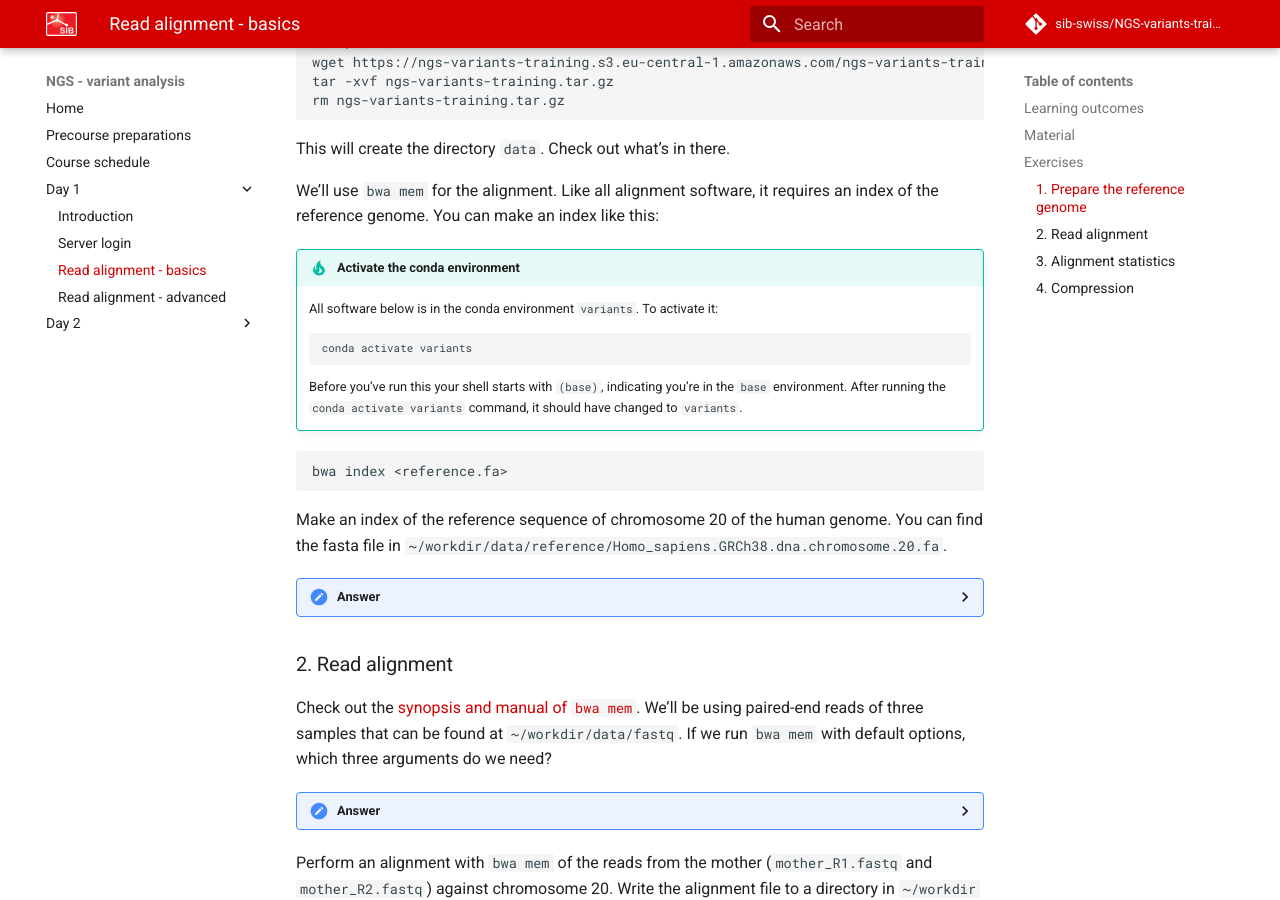
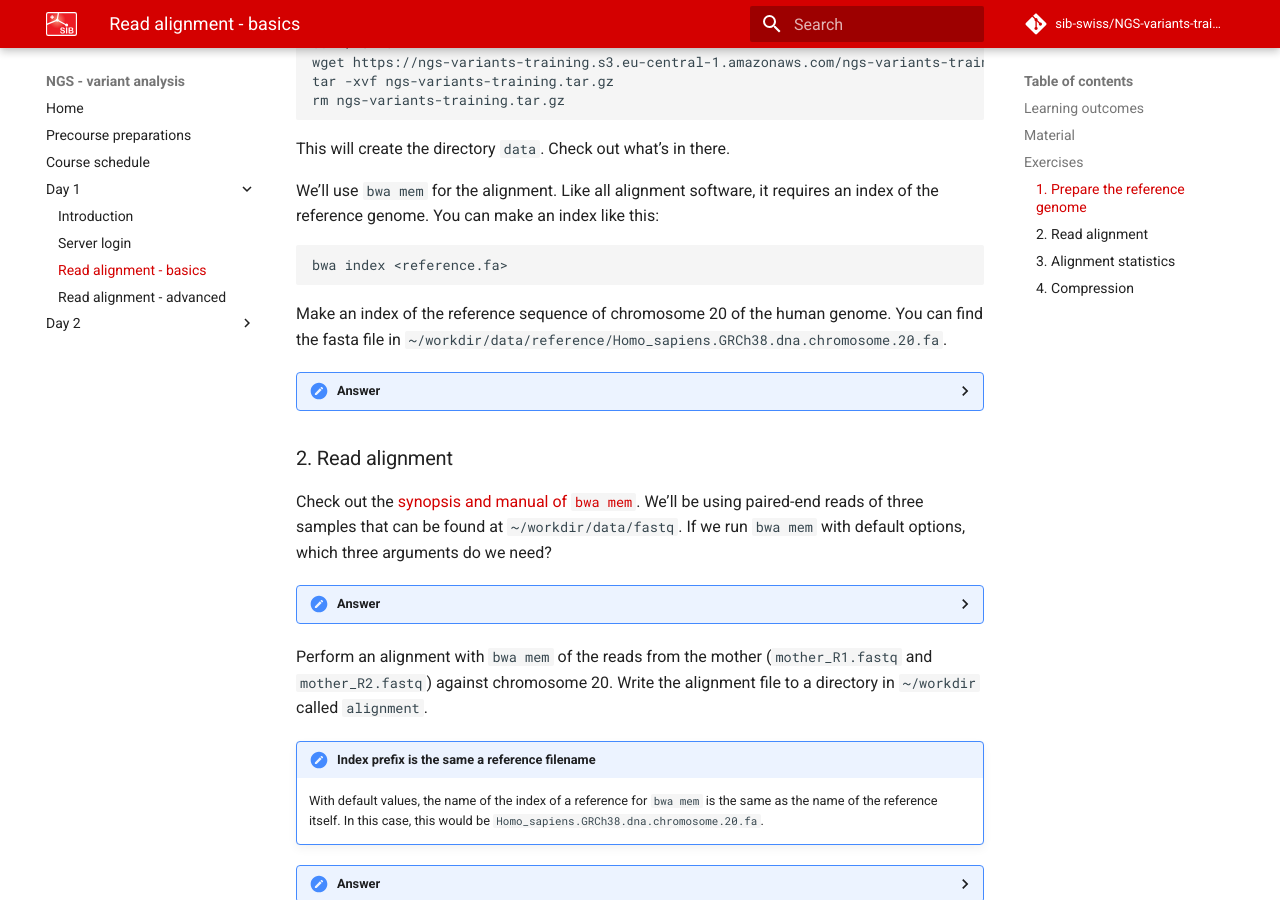
Before and after one commit to sib-swiss/NGS-variants-training, an MkDocs documentation site: the page built from docs/day1/alignment.md, in a window 1280 px wide and 900 px high, scrolled down 981 px. Built offline with MkDocs 1.6.1 and Material for MkDocs 9.7.7, drawn with Linux system fonts in a browser that asks for light colours; comment, search, counter and statistics services are not loaded.

Commit message:
removed copyright sensitive stuff

````diff
--- a/docs/day1/alignment.md
+++ b/docs/day1/alignment.md
@@ -35,17 +35,6 @@ rm ngs-variants-training.tar.gz
 This will create the directory `data`. Check out what's in there.
 
 We'll use `bwa mem` for the alignment. Like all alignment software, it requires an index of the reference genome. You can make an index like this:
-
-!!! tip "Activate the conda environment"
-    All software below is in the conda environment `variants`. To activate it:
-
-    ```sh
-    conda activate variants
-    ```
-
-    Before you've run this your shell starts with `(base)`, indicating you're in the `base` environment. After running the `conda activate variants` command, it should have changed to `variants`.
-
-
 
 ```sh
 bwa index <reference.fa>
````
Also changed, not shown: docs/day2/annotation.md (+1 -1 lines), 2 other files.
